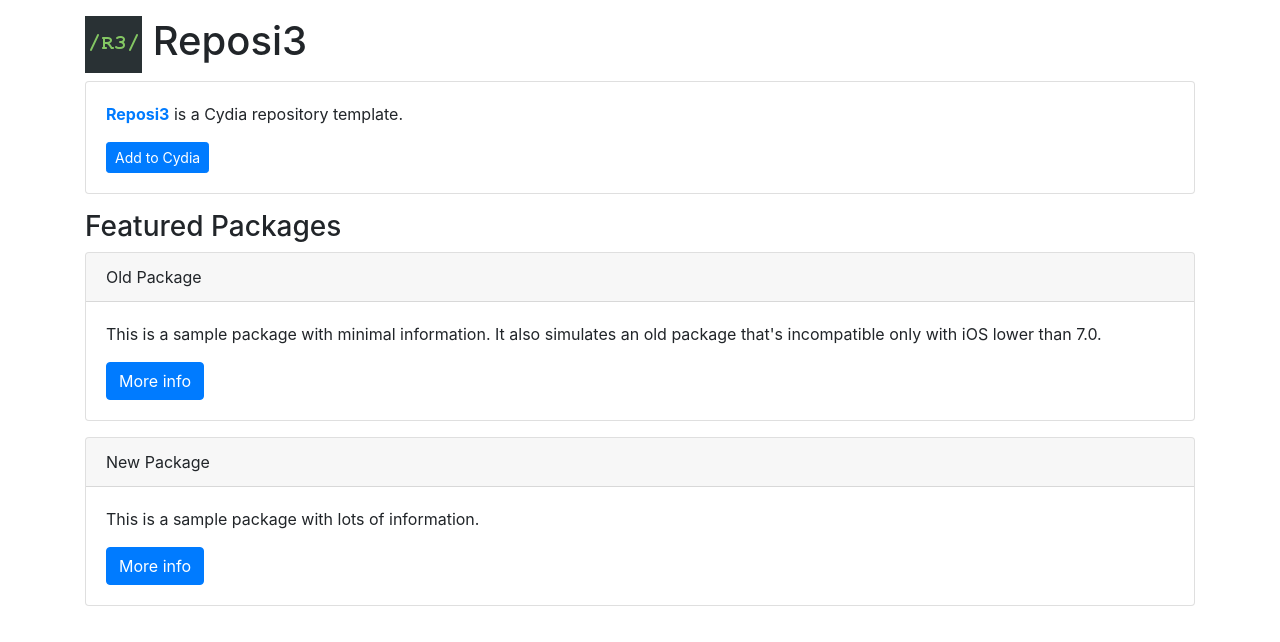
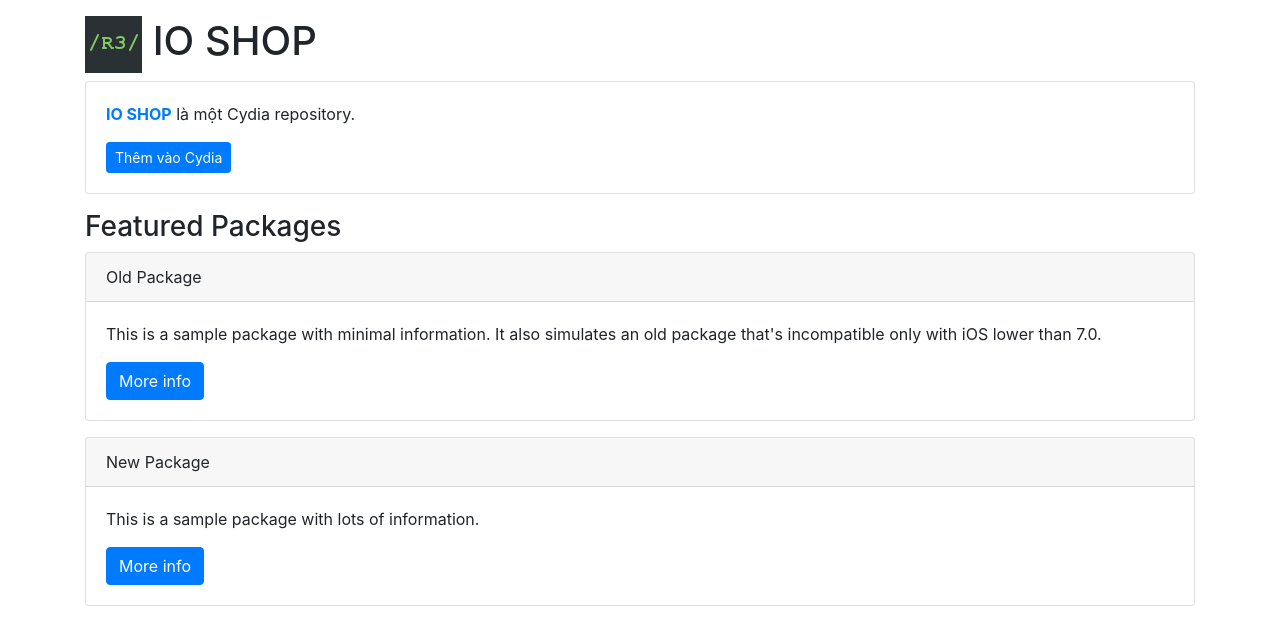
Before and after one commit to iolna/iolna.github.io, a plain HTML site: page index.html in a window 1280 px wide. Drawn offline with nearby package versions, Linux system fonts and the light colour scheme.

Commit message:
Update index.html

```diff
--- a/index.html
+++ b/index.html
@@ -1,7 +1,7 @@
 <!DOCTYPE html>
 <html lang="en">
 <head>
-  <title>Reposi3</title>
+  <title>IO SHOP</title>
   <meta charset="utf-8">
   <meta name="viewport" content="width=device-width, initial-scale=1">
   <link rel="stylesheet" href="https://stackpath.bootstrapcdn.com/bootstrap/4.5.0/css/bootstrap.min.css" integrity="sha384-9aIt2nRpC12Uk9gS9baDl411NQApFmC26EwAOH8WgZl5MYYxFfc+NcPb1dKGj7Sk" crossorigin="anonymous">
@@ -11,20 +11,20 @@
 <body>
 
 <div class="container">
-	<h1><img src="CydiaIcon.png"> Reposi3</h1>
+	<h1><img src="CydiaIcon.png"> IO SHOP</h1>
 </div>
 
 <div class="container">
 	<div class="card">
 		<div class="card-body">
-			<p><span class="text-primary"><b>Reposi3</span></b> is a Cydia repository template.</p>
-			<a class="btn btn-sm btn-primary" href="cydia://url/https://cydia.saurik.com/api/share#?source=https://supermamon.github.io/Reposi3/">Add to Cydia</a>
+			<p><span class="text-primary"><b>IO SHOP</span></b> là một Cydia repository.</p>
+			<a class="btn btn-sm btn-primary" href="cydia://url/https://cydia.saurik.com/api/share#?source=https://ioshop.github.io=">Thêm vào Cydia</a>
 		</div>
 	</div>
 </div>
 <p></p>
 <div class="container">
-  <h3 id="wells" class="page-header">Featured Packages</h3>
+  <h3 id="wells" class="page-header">Featured Packages </h3>
 </div>
 
 <div class="container">
```
